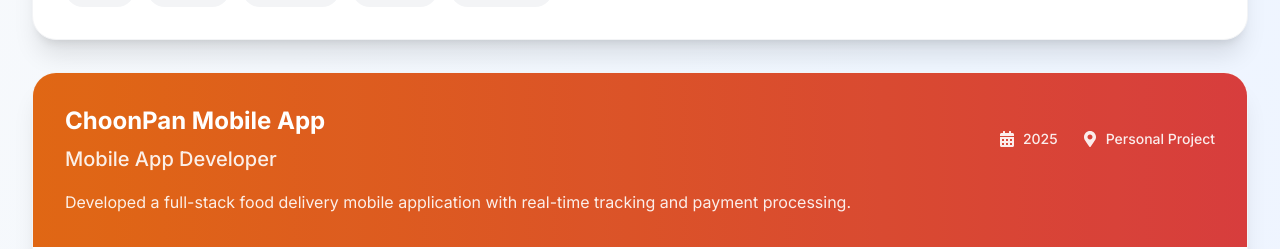
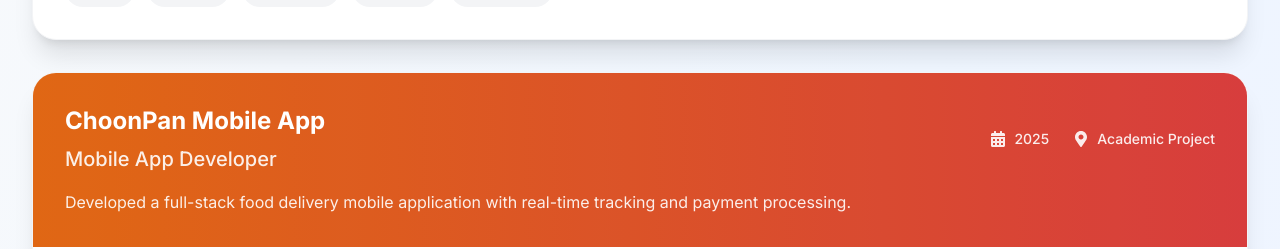
Before and after one commit to RavinduLakshitha07/Lakshitha-Portfolio, a React (Create React App) app: page / in a window 1280 px wide. Shown: the part 5880-6129 px from the top of the page. Built offline with nearby package versions, Linux system fonts and the light colour scheme; the HTML template or start-up script is replaced by a standard one.

Commit message:
Update Experience.js

```diff
--- a/src/components/Experience.js
+++ b/src/components/Experience.js
@@ -23,7 +23,7 @@ const Experience = () => {
       title: "ChoonPan Mobile App",
       role: "Mobile App Developer",
       period: "2025",
-      location: "Personal Project",
+      location: "Academic Project",
       description: "Developed a full-stack food delivery mobile application with real-time tracking and payment processing.",
       achievements: [
         "Built complete mobile app using Expo, React Native and Firebase",
```
